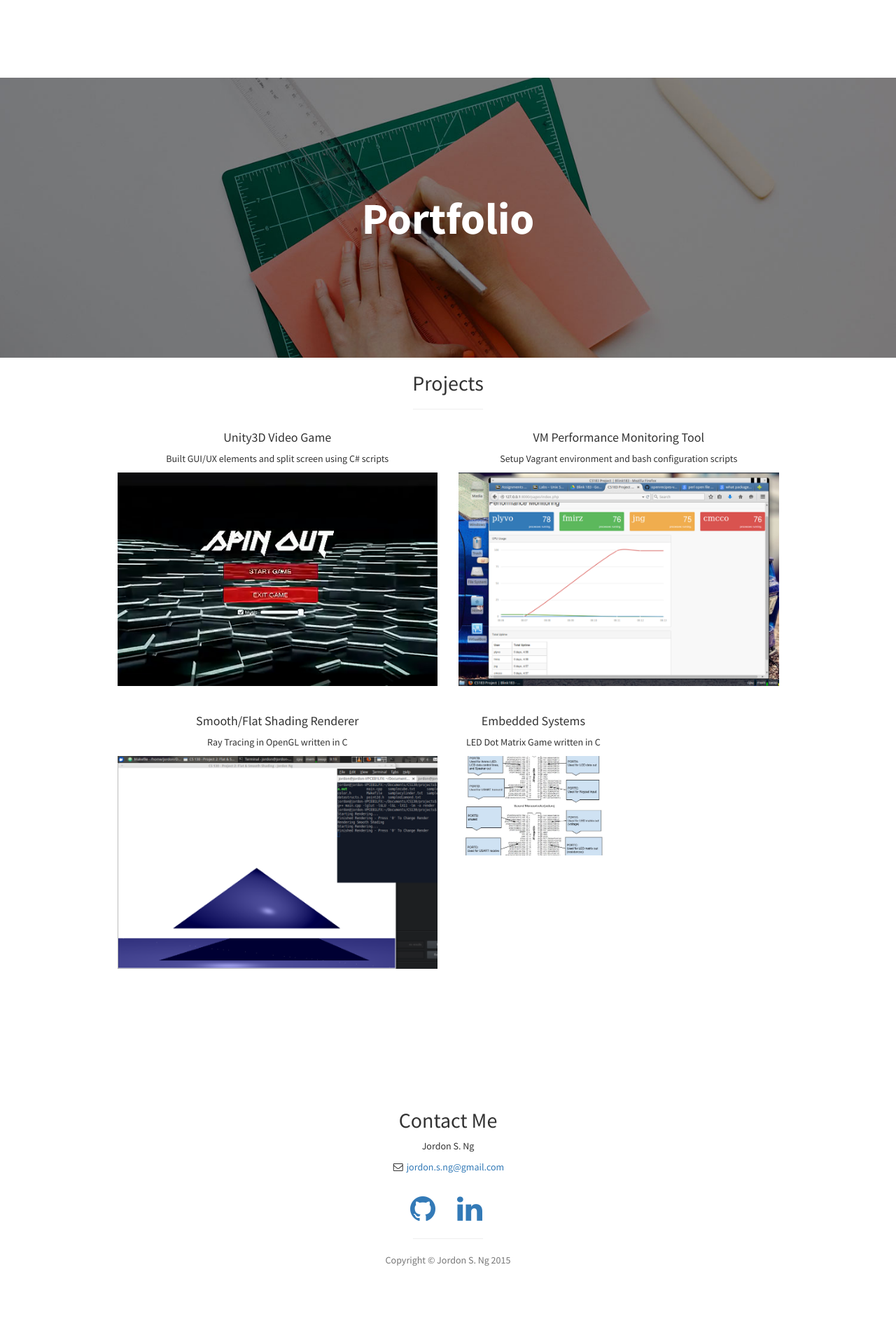
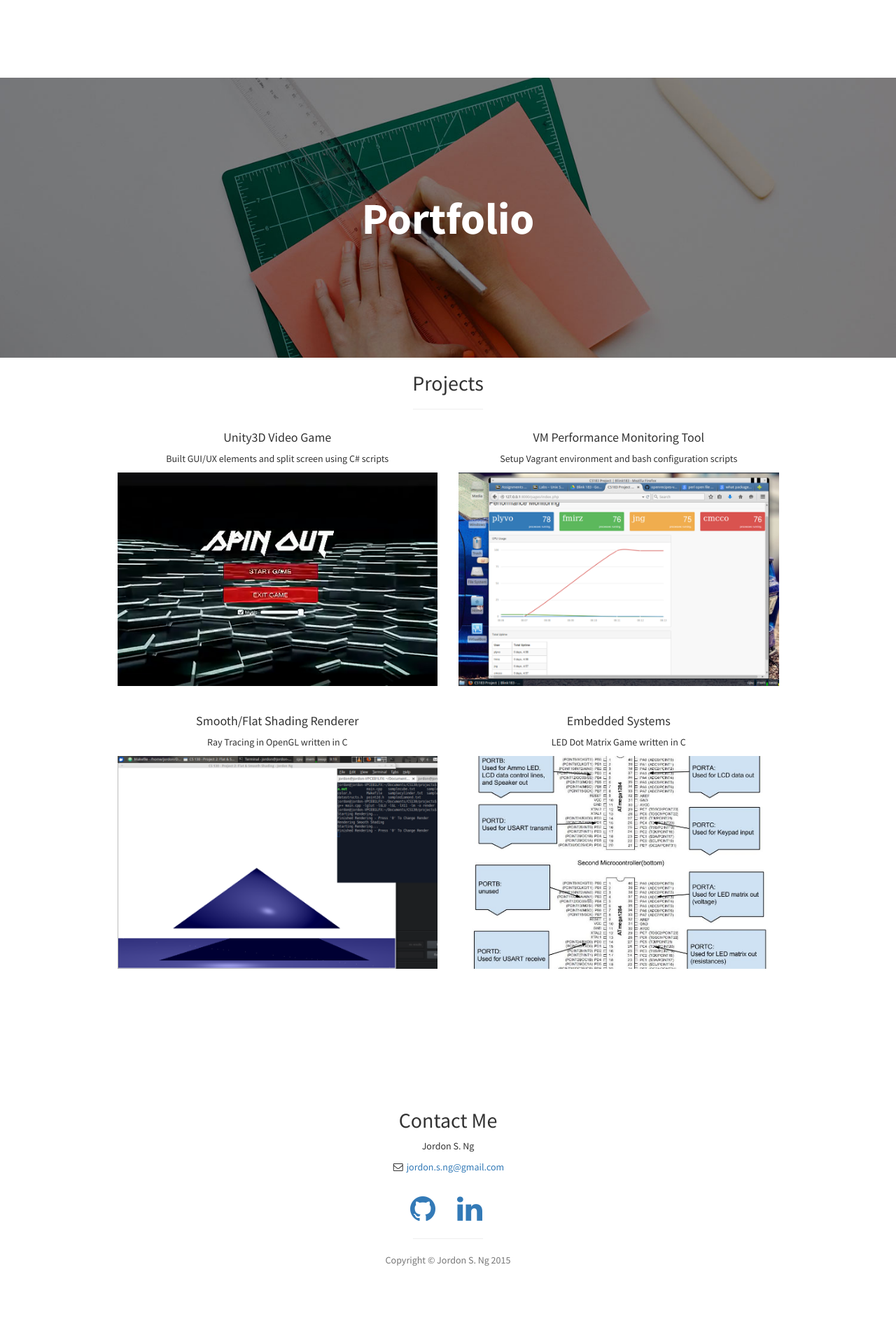
Before and after one commit to jsng0/jsng0.github.io, a Jekyll site: the page index.html, which Jekyll copies as it is, in a window 1280 px wide. Shown: the part 1345-3265 px from the top of the page at 70% size. Built offline with Jekyll 4.4.1, drawn with Linux system fonts in a browser that asks for light colours.

Commit message:
increased row size for last proj

```diff
--- a/index.html
+++ b/index.html
@@ -134,7 +134,7 @@
                                         </a>
                             </div>
                         </div>
-                        <div class="col-md-3">
+                        <div class="col-md-6">
                             <div class="portfolio-item">
                                 <h4>Embedded Systems</h4>
                                     <p>LED Dot Matrix Game written in C</p>
```
